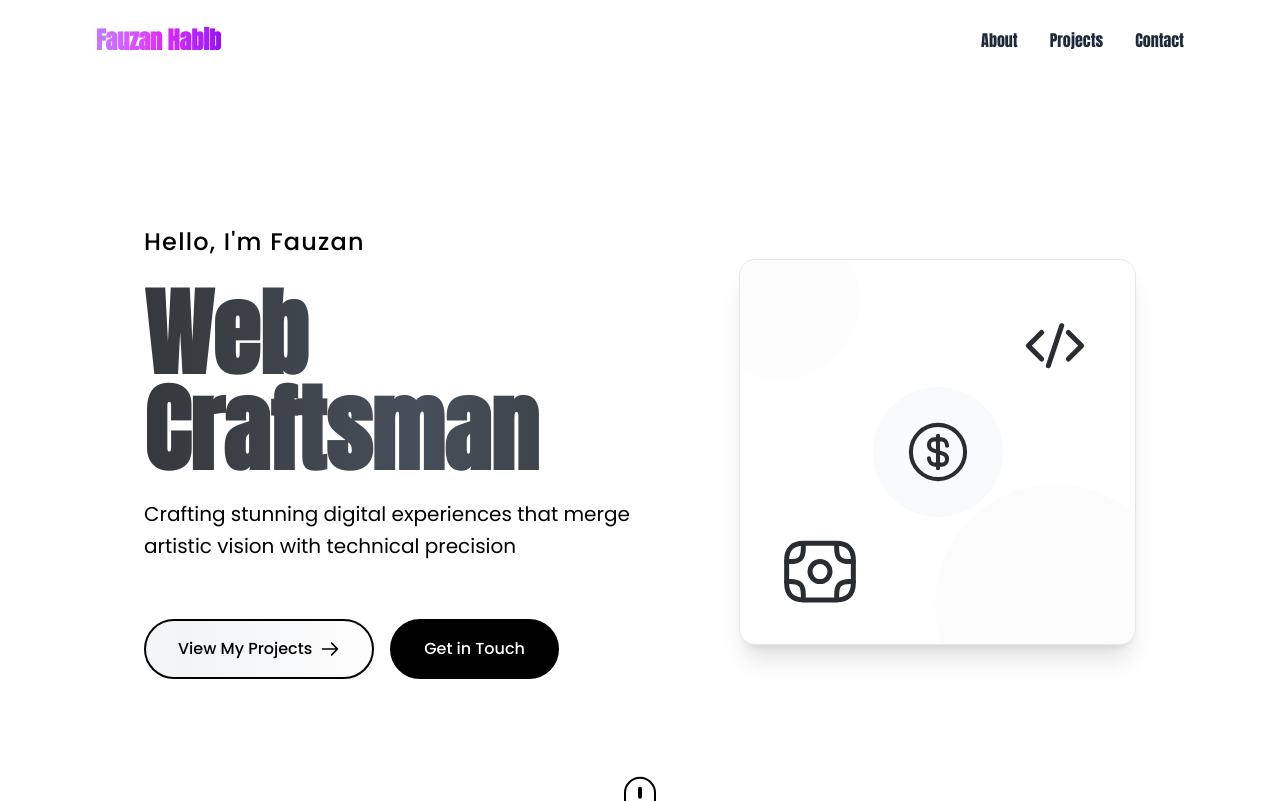
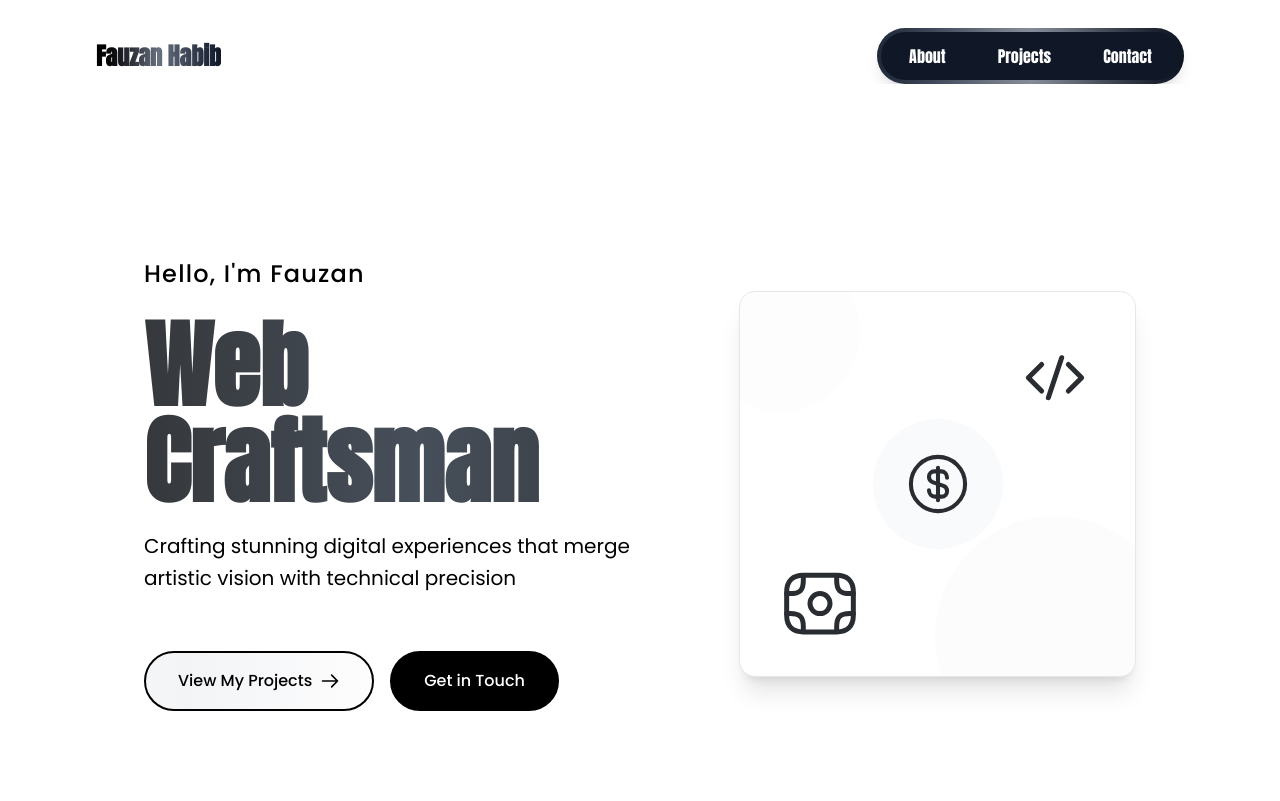
Before and after one commit to Fauzan-coder/my-portfolio, a Next.js app: page / in a window 1280 px wide. Shown: the top 801 px of the page. Built offline with nearby package versions, Linux system fonts and the light colour scheme.

Commit message:
Navbar Fix

```diff
--- a/app/page.tsx
+++ b/app/page.tsx
@@ -31,40 +31,46 @@ export default function Home() {
 
       <div className="max-w-6xl mx-auto px-4 sm:px-6 lg:px-8 relative z-10">
         {/* Header */}
-        <header className="flex justify-between items-center py-6 relative">
-          <h1 className="text-2xl font-bold bg-gradient-to-r from-purple-400 via-fuchsia-500 to-purple-600 bg-clip-text text-transparent">
+        <header className="flex justify-between items-center py-7 relative">
+          <h1 className="text-2xl font-bold bg-gradient-to-r from-black via-gray-500 to-gray-900 bg-clip-text text-transparent">
             Fauzan Habib
           </h1>
           <nav>
-            <ul className="flex space-x-8">
+          <div className="flex justify-center">
+            <div className="rounded-full bg-gradient-to-r from-gray-800 via-gray-500 to-gray-900 p-1 shadow-lg relative overflow-hidden">
+
+              <div className="absolute inset-0 bg-gradient-to-r from-gray-900 via-gray-100 to-black opacity-50 blur-xl"></div>
+
+              <div className="relative bg-gray-900 bg-opacity-80 backdrop-blur-sm rounded-full px-1 py-1 flex items-center">
+                <ul className="flex space-x-1">
                   <li>
                     <a
                       href="#about"
-                  className="hover:text-purple-400 transition-colors duration-300 relative group"
+                      className="px-6 py-2 rounded-full transition-all duration-300 block text-white hover:bg-gradient-to-r hover:from-gray-800 hover:to-gray-500"
                     >
                       About
-                  <span className="absolute -bottom-1 left-0 w-0 h-0.5 bg-purple-400 group-hover:w-full transition-all duration-300"></span>
                     </a>
                   </li>
                   <li>
                     <a
                       href="#projects"
-                  className="hover:text-purple-400 transition-colors duration-300 relative group"
+                      className="px-6 py-2 rounded-full transition-all duration-300 block text-white hover:bg-gradient-to-r hover:from-gray-800 hover:to-gray-500"
                     >
                       Projects
-                  <span className="absolute -bottom-1 left-0 w-0 h-0.5 bg-purple-400 group-hover:w-full transition-all duration-300"></span>
                     </a>
                   </li>
                   <li>
                     <a
                       href="#contact"
-                  className="hover:text-purple-400 transition-colors duration-300 relative group"
+                      className="px-6 py-2 rounded-full transition-all duration-300 block text-white hover:bg-gradient-to-r hover:from-gray-800 hover:to-gray-500"
                     >
                       Contact
-                  <span className="absolute -bottom-1 left-0 w-0 h-0.5 bg-purple-400 group-hover:w-full transition-all duration-300"></span>
                     </a>
                   </li>
                 </ul>
+              </div>
+            </div>
+          </div>
         </nav>
         </header>
 
```
Lines whose indentation alone changed are shown as unchanged.
